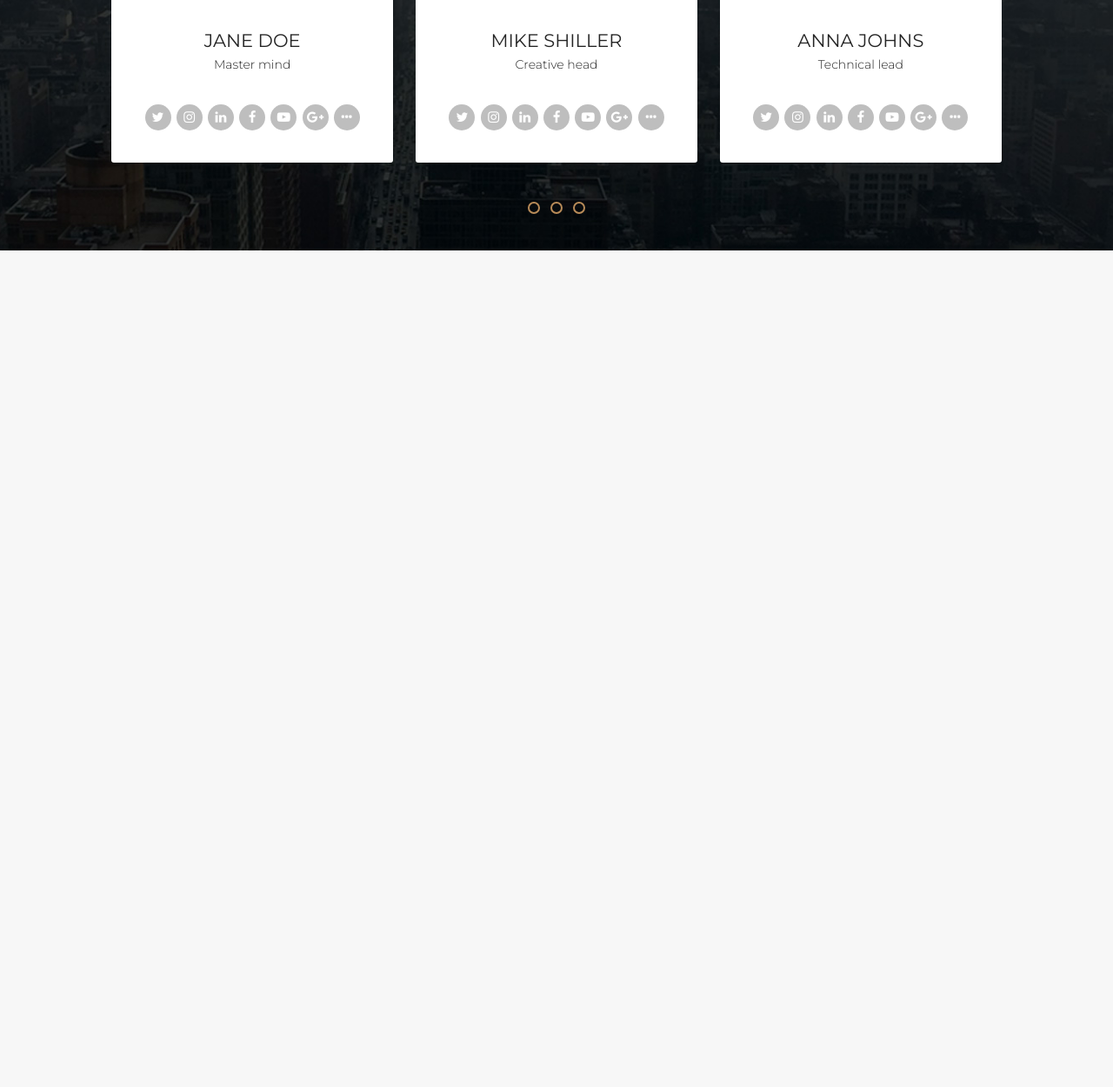
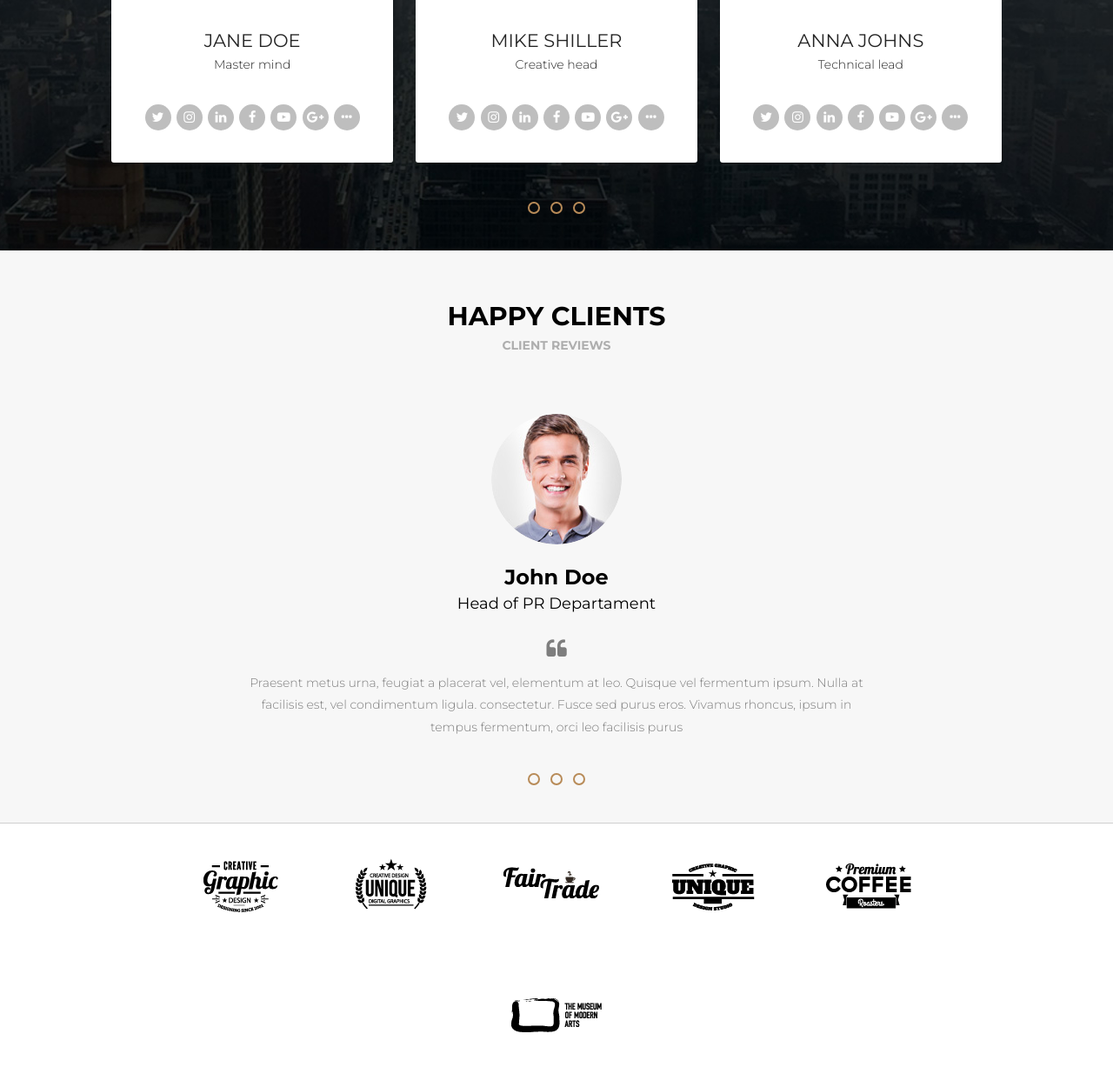
Before and after one commit to freefrogs/PORTFOLIO_4, a website: page index.html in a window 1280 px wide. Shown: the part 2952-4202 px from the top of the page at 87% size. Before the commit the page ends 3240 px from the top, so only its background shows below. Drawn offline with Linux system fonts and the light colour scheme.

Commit message:
Add html code & style for happy clients section

```diff
--- a/index.html
+++ b/index.html
@@ -186,7 +186,7 @@
 				<div class="row">
 					<div class="col-team">
 						<img src="images/ourTeam_1.jpg" alt="Jane Doe">
-						<h5>jane doe</h5>
+						<h3>jane doe</h3>
 						<p>Master mind</p>
 						<div class="div-icon">
 							<a href="#"><i class="fa fa-twitter"></i></a>
@@ -200,7 +200,7 @@
 					</div>
 					<div class="col-team">
 						<img src="images/ourTeam_2.jpg" alt="Mike Shiller">
-						<h5>mike shiller</h5>
+						<h3>mike shiller</h3>
 						<p>Creative head</p>
 						<div class="div-icon">
 							<a href="#"><i class="fa fa-twitter"></i></a>
@@ -214,7 +214,7 @@
 					</div>
 					<div class="col-team">
 						<img src="images/ourTeam_3.jpg" alt="Anna Johns">
-						<h5>anna johns</h5>
+						<h3>anna johns</h3>
 						<p>Technical lead</p>
 						<div class="div-icon">
 							<a href="#"><i class="fa fa-twitter"></i></a>
@@ -234,5 +234,29 @@
 				</div>
 			</div>
 		</section>
+		<section class="happy_clients" id="happyClients">
+			<div class="container">
+				<h2 class="h2_black">happy clients</h2>
+				<h4>client reviews</h4>
+				<img src="images/happyClients.jpg" alt="client" class="client">
+				<h3>John Doe<h3>
+				<h5>Head of PR Departament</h5>
+				<i class="fa fa-quote-left"></i>
+				<p>Praesent metus urna, feugiat a placerat vel, elementum at leo. Quisque vel fermentum ipsum. Nulla at facilisis est, vel condimentum ligula. consectetur. Fusce sed purus eros. Vivamus rhoncus, ipsum in tempus fermentum, orci leo facilisis purus</p>
+				<div class="pagination">
+					<span></span>
+					<span></span>
+					<span></span>
+				</div>
+			</div>
+			<div class="brands">
+				<img src="images/brand_1.png" alt="brand logo">
+				<img src="images/brand_2.png" alt="brand logo">
+				<img src="images/brand_3.png" alt="brand logo">
+				<img src="images/brand_4.png" alt="brand logo">
+				<img src="images/brand_5.png" alt="brand logo">
+				<img src="images/brand_6.png" alt="brand logo">
+			</div>
+		</section>
 	</body>
 </html>
--- a/sass/style.scss
+++ b/sass/style.scss
@@ -26,7 +26,7 @@ body {
 	padding: 0;
 }
 
-h2, h3, h4, h5 {
+h2, h3, h4 {
 	text-transform: uppercase;
 }
 
@@ -51,10 +51,6 @@ h4 {
 	font-size: 14px;
 	color: $light_grey;
 	margin-top: 6px;
-}
-
-h5 {
-	font-size: 21px;
 }
 
 p {
@@ -372,10 +368,11 @@ header {
 			border-radius: 50%;
 			margin: 14% 0 10%;
 		}
-		h5 {
+		h3 {
 			font-weight: 400;
 			color: $dark_grey;
 			margin: 0;
+			font-size: 21px;
 		}
 		p {
 			font-size: 14px;
@@ -401,3 +398,48 @@ header {
 		}
 	}
 }
+
+/* --HAPPY CLIENTS-- */
+.happy_clients {
+	.client {
+		border-radius: 50%;
+		margin-top: 5%;
+		margin-bottom: 1%;
+	}
+	h3 {
+		font-size: 24px;
+		color: $black;
+		text-transform: none;
+		line-height: 0;
+	}
+	h5 {
+		font-size: 18px;
+		color: $black;
+		font-weight: 400;
+		line-height: 0;
+	}
+	i {
+		color: $grey;
+		font-size: 25px;
+		padding-top: 10px;
+	}
+	p {
+		font-size: 14px;
+		color: $grey;
+		padding: 0 15%;
+		line-height: 1.8;
+	}
+	.pagination {
+		margin: 3.5%;
+	}
+	.brands {
+		text-align: center;
+		background: $white;
+		padding: 0 8%;
+		border-top: 1px solid $grey_border;
+		box-shadow: 0 3px 3px -2px $grey_border;
+		img {
+			padding: 3.5%;
+		}
+	}
+}
```
Also changed, not shown: css/style.css.
